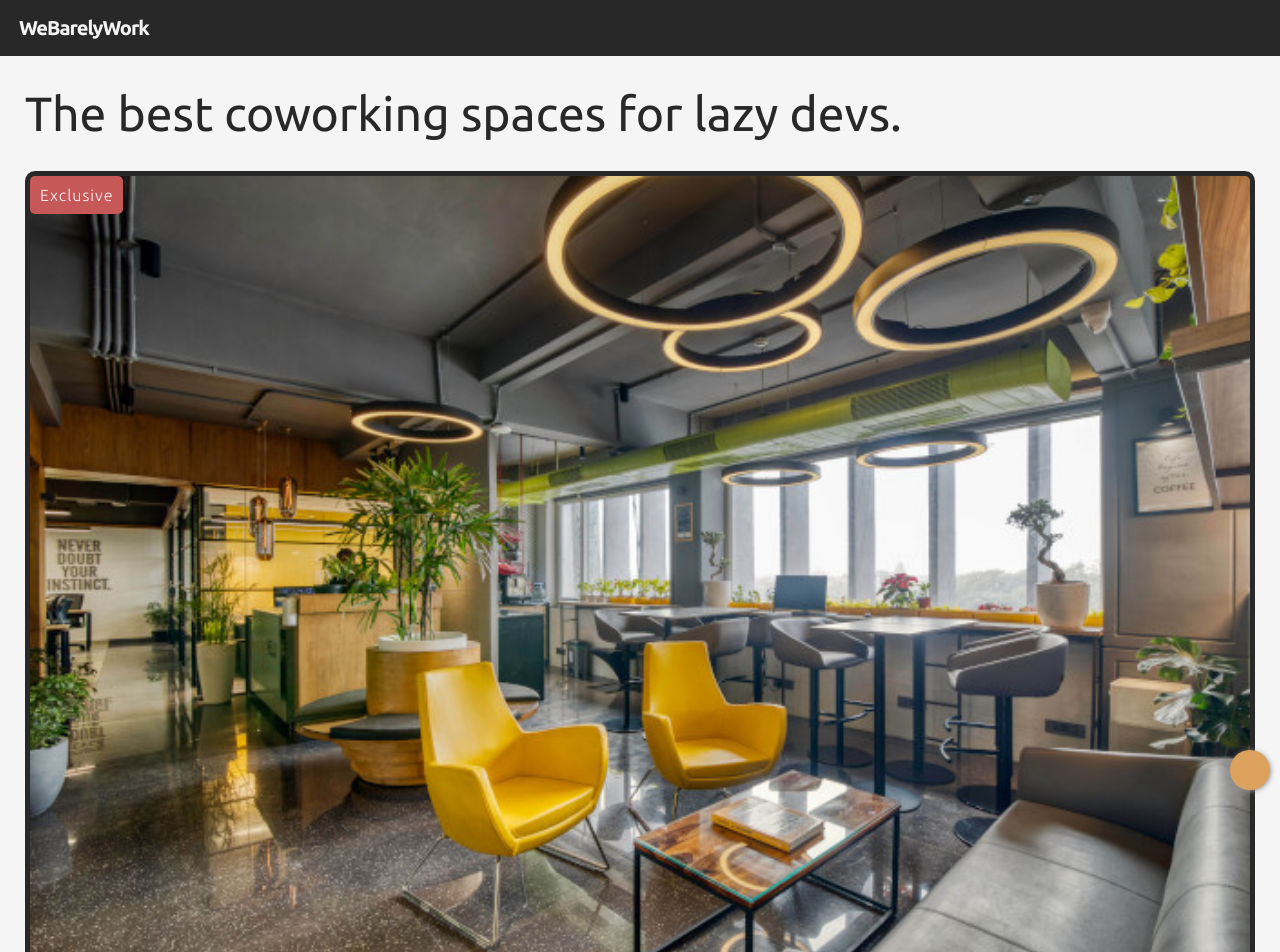
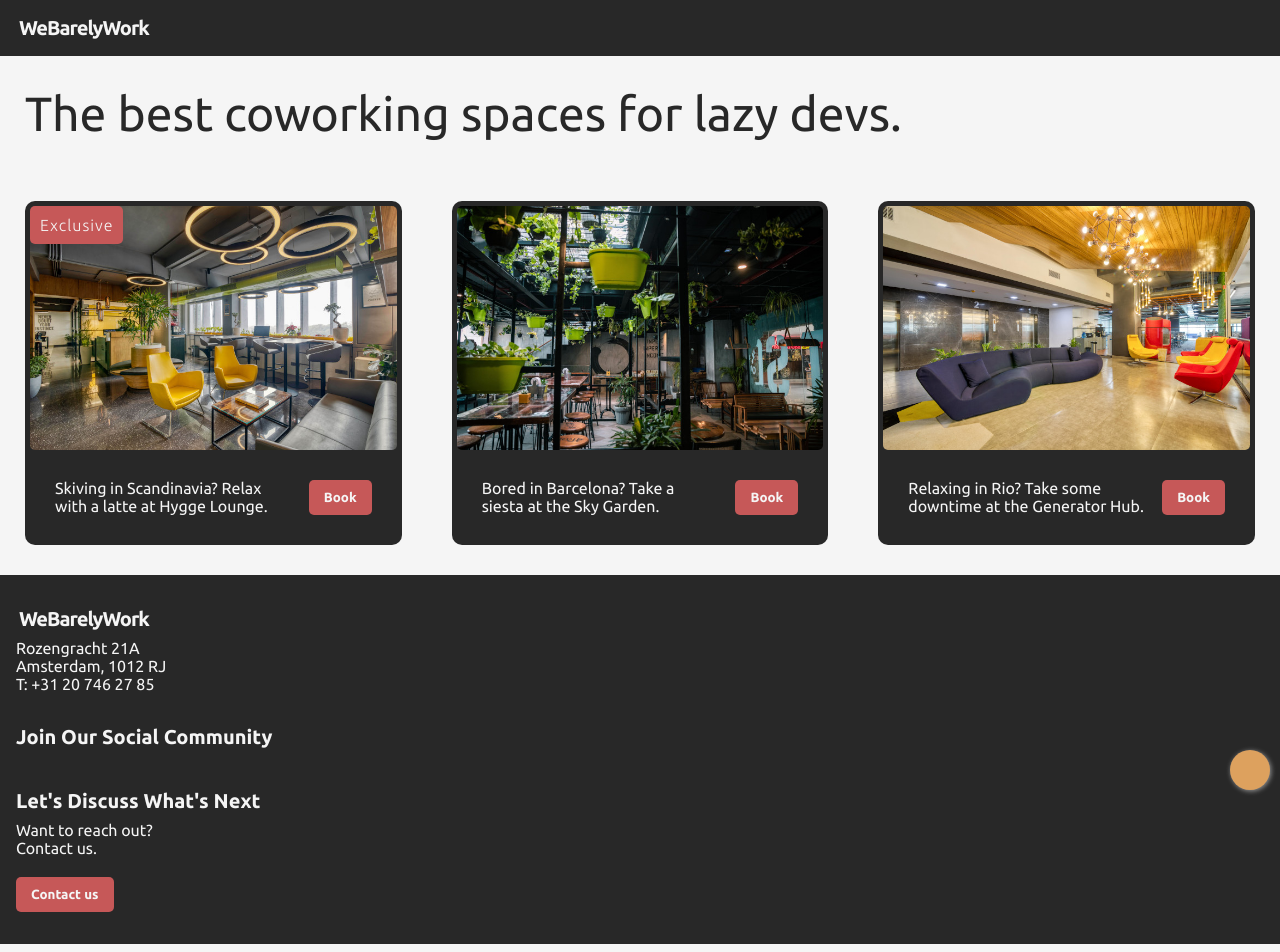
Before and after one commit to maxdevocht/Coworking-Space, a React (Vite) app: page / in a window 1280 px wide. Shown: the top 952 px of the page. Built offline with nearby package versions, Linux system fonts and the light colour scheme.

Commit message:
Added Footer

```diff
--- a/src/App.jsx
+++ b/src/App.jsx
@@ -3,6 +3,7 @@ import Navbar from './components/Navbar'
 import Header from './components/Header'
 import Card from './components/Card'
 import Chatbox from './components/Chatbox.jsx'
+import Footer from './components/Footer.jsx'
 import data from '../data.js'
 import './App.css'
 
@@ -21,8 +22,11 @@ export default function App() {
     <>
       <Navbar />
       <Header/>
-      {cards}
+      <div className="cards">
+        {cards}
+      </div>
       <Chatbox />
+      <Footer />
     </>
   )
 }
--- /dev/null
+++ b/src/components/Footer.jsx
@@ -0,0 +1,36 @@
+import React from "react";
+
+export default function Footer() {
+    return (
+        <div className="footer">
+            <div className="footer--adress">
+                <div className="logo2">
+                    <i class="ai-location"></i>
+                    <h1 className="logo--name2">WeBarelyWork</h1>
+                </div>
+                <p className="adress">
+                    Rozengracht 21A<br />
+                    Amsterdam, 1012 RJ<br />
+                    T: +31 20 746 27 85
+                </p>
+            </div>
+            <div className="footer--socials">
+                <h2 className="social--title">Join Our Social Community</h2>
+                <div className="social--logo">
+                    <i class="ai-facebook-fill"></i>
+                    <i class="ai-twitter-fill"></i>
+                    <i class="ai-instagram-fill"></i>
+                    <i class="ai-linkedin-box-fill"></i>
+                </div>
+            </div>
+            <div className="footer--contact">
+                <h2 className="contact--title">Let's Discuss What's Next</h2>
+                <p className="contact--p">
+                    Want to reach out?<br />
+                    Contact us.
+                </p>
+                <button className="contact--btn">Contact us</button>
+            </div>
+        </div>
+    )
+}
--- a/src/index.css
+++ b/src/index.css
@@ -79,9 +79,15 @@ body {
 }
 
 /* card styling */
+.cards {
+  display: flex;
+  align-items: center;
+  justify-content: center;
+  flex-wrap: wrap;
+}
 
 .card {
-  flex: 1 400px;
+  flex: 1 300px;
   margin: 30px 25px;
   padding: 5px;
   background-color: var(--color-black);
@@ -117,7 +123,8 @@ body {
   color: var(--color-white);
 }
 
-.card--btn {
+.card--btn,
+.contact--btn {
   border: none;
   background-color: var(--color-red);
   font-family: 'Ubuntu', sans-serif;
@@ -146,3 +153,59 @@ body {
   margin: auto;
   font-size: var(--logo-font-size);
 }
+
+/* footer styling */
+.footer {
+  background-color: var(--color-black);
+  color: var(--color-white);
+  font-family: 'Ubuntu', sans-serif;
+  padding: 2rem 1rem;
+  display: flex;
+  flex-direction: column;
+  gap: 2rem;
+}
+
+.footer--adress,
+.footer--socials,
+.footer--contact {
+  display: flex;
+  flex-direction: column;
+  align-items: start;
+  gap: .5rem;
+}
+
+.logo2 {
+  display: flex;
+  gap: 3px;
+}
+
+.logo2 i {
+  font-size: var(--logo-font-size);
+  color: var(--color-red);
+}
+
+.logo--name2 {
+  font-size: var(--logo-font-size);
+  font-family: 'Ubuntu', sans-serif;
+  letter-spacing: -1px;
+}
+
+.adress, {
+  font-size: .8rem;
+}
+
+.social--title,
+.contact--title {
+  font-size: 1.25rem;
+}
+
+.social--logo {
+  font-size: 1.25rem;
+  display: flex;
+  gap: .75rem;
+  color: var(--color-red);
+}
+
+.contact--p {
+  margin-bottom: .75rem;
+}
```
